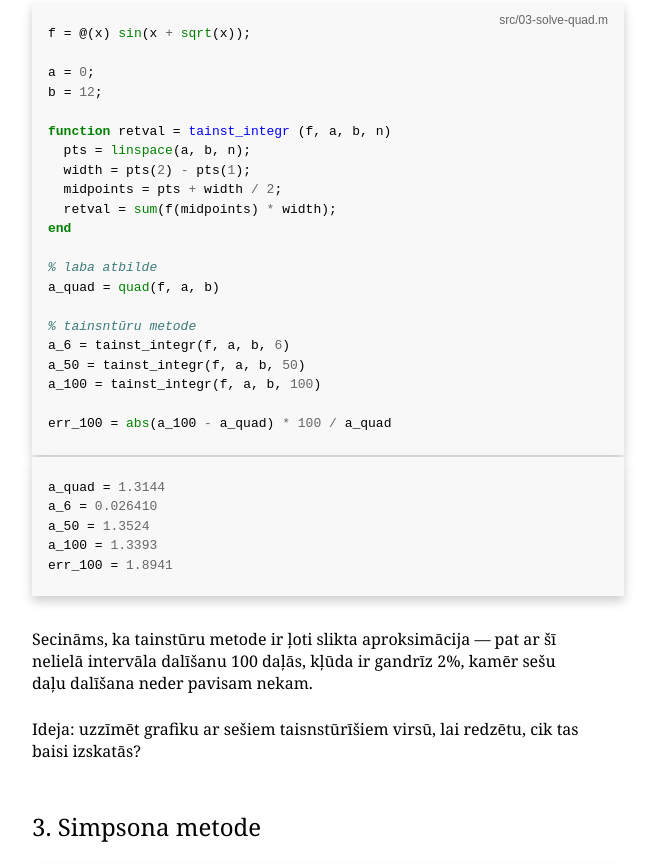
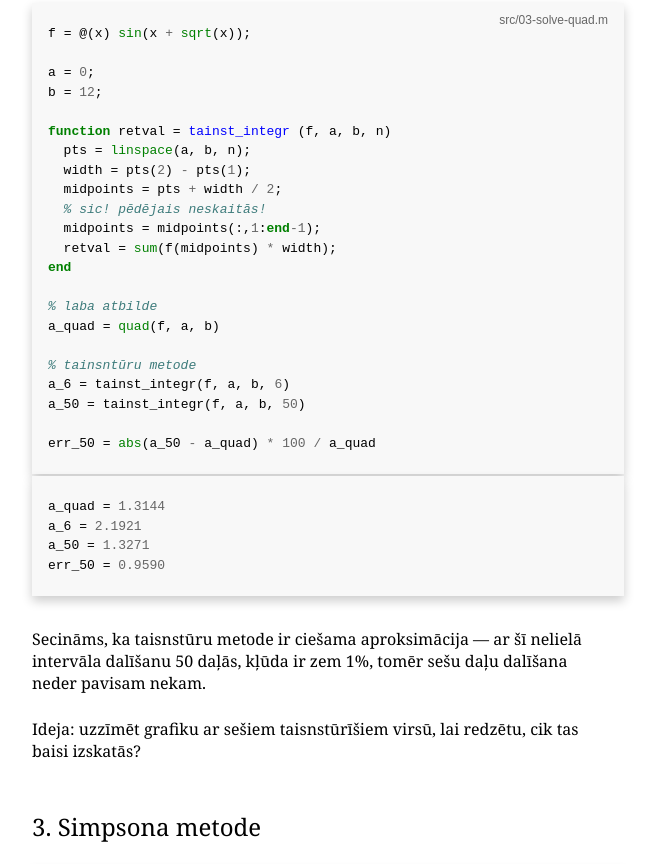
Before and after one commit to einars/matlab-01, a plain HTML site: page out/index.html in a window 1280 px wide. Shown: the part 3996-4860 px from the top of the page, without its empty margins (0-663 px from the left). Drawn offline with Linux system fonts and the light colour scheme.

```diff
--- a/out/index.html
+++ b/out/index.html
@@ -296,22 +296,22 @@ B = [7; 5; 3]
 <span class="w">  </span><span class="n">pts</span> <span class="p">=</span> <span class="nb">linspace</span><span class="p">(</span><span class="n">a</span><span class="p">,</span> <span class="n">b</span><span class="p">,</span> <span class="n">n</span><span class="p">);</span>
   <span class="n">width</span> <span class="p">=</span> <span class="n">pts</span><span class="p">(</span><span class="mi">2</span><span class="p">)</span> <span class="o">-</span> <span class="n">pts</span><span class="p">(</span><span class="mi">1</span><span class="p">);</span>
   <span class="n">midpoints</span> <span class="p">=</span> <span class="n">pts</span> <span class="o">+</span> <span class="n">width</span> <span class="o">/</span> <span class="mi">2</span><span class="p">;</span>
+  <span class="c">% sic! pēdējais neskaitās!</span>
+  <span class="n">midpoints</span> <span class="p">=</span> <span class="n">midpoints</span><span class="p">(:,</span><span class="mi">1</span><span class="p">:</span><span class="k">end</span><span class="o">-</span><span class="mi">1</span><span class="p">);</span>
   <span class="n">retval</span> <span class="p">=</span> <span class="nb">sum</span><span class="p">(</span><span class="n">f</span><span class="p">(</span><span class="n">midpoints</span><span class="p">)</span> <span class="o">*</span> <span class="n">width</span><span class="p">);</span>
 <span class="k">end</span><br>
 <span class="c">% laba atbilde</span>
 <span class="n">a_quad</span> <span class="p">=</span> <span class="nb">quad</span><span class="p">(</span><span class="n">f</span><span class="p">,</span> <span class="n">a</span><span class="p">,</span> <span class="n">b</span><span class="p">)</span><br>
 <span class="c">% tainsntūru metode</span>
 <span class="n">a_6</span> <span class="p">=</span> <span class="n">tainst_integr</span><span class="p">(</span><span class="n">f</span><span class="p">,</span> <span class="n">a</span><span class="p">,</span> <span class="n">b</span><span class="p">,</span> <span class="mi">6</span><span class="p">)</span>
-<span class="n">a_50</span> <span class="p">=</span> <span class="n">tainst_integr</span><span class="p">(</span><span class="n">f</span><span class="p">,</span> <span class="n">a</span><span class="p">,</span> <span class="n">b</span><span class="p">,</span> <span class="mi">50</span><span class="p">)</span>
-<span class="n">a_100</span> <span class="p">=</span> <span class="n">tainst_integr</span><span class="p">(</span><span class="n">f</span><span class="p">,</span> <span class="n">a</span><span class="p">,</span> <span class="n">b</span><span class="p">,</span> <span class="mi">100</span><span class="p">)</span><br>
-<span class="n">err_100</span> <span class="p">=</span> <span class="nb">abs</span><span class="p">(</span><span class="n">a_100</span> <span class="o">-</span> <span class="n">a_quad</span><span class="p">)</span> <span class="o">*</span> <span class="mi">100</span> <span class="o">/</span> <span class="n">a_quad</span>
+<span class="n">a_50</span> <span class="p">=</span> <span class="n">tainst_integr</span><span class="p">(</span><span class="n">f</span><span class="p">,</span> <span class="n">a</span><span class="p">,</span> <span class="n">b</span><span class="p">,</span> <span class="mi">50</span><span class="p">)</span><br>
+<span class="n">err_50</span> <span class="p">=</span> <span class="nb">abs</span><span class="p">(</span><span class="n">a_50</span> <span class="o">-</span> <span class="n">a_quad</span><span class="p">)</span> <span class="o">*</span> <span class="mi">100</span> <span class="o">/</span> <span class="n">a_quad</span>
 </pre></div><div class="highlight"><pre><span></span><span class="n">a_quad</span> <span class="p">=</span> <span class="mf">1.3144</span>
-<span class="n">a_6</span> <span class="p">=</span> <span class="mf">0.026410</span>
-<span class="n">a_50</span> <span class="p">=</span> <span class="mf">1.3524</span>
-<span class="n">a_100</span> <span class="p">=</span> <span class="mf">1.3393</span>
-<span class="n">err_100</span> <span class="p">=</span> <span class="mf">1.8941</span>
+<span class="n">a_6</span> <span class="p">=</span> <span class="mf">2.1921</span>
+<span class="n">a_50</span> <span class="p">=</span> <span class="mf">1.3271</span>
+<span class="n">err_50</span> <span class="p">=</span> <span class="mf">0.9590</span>
 </pre></div>
-<p>Secināms, ka tainstūru metode ir ļoti slikta aproksimācija — pat ar šī nelielā intervāla dalīšanu 100 daļās, kļūda ir gandrīz 2%, kamēr sešu daļu dalīšana neder pavisam nekam.</p>
+<p>Secināms, ka taisnstūru metode ir ciešama aproksimācija — ar šī nelielā intervāla dalīšanu 50 daļās, kļūda ir zem 1%, tomēr sešu daļu dalīšana neder pavisam nekam.</p>
 <p>Ideja: uzzīmēt grafiku ar sešiem taisnstūrīšiem virsū, lai redzētu, cik tas baisi izskatās?</p>
 <h2>3. Simpsona metode</h2>
 <div class="highlight code"><div class="file-name">src/03-solve-simpson.m</div><pre><span></span><span class="n">f</span> <span class="p">=</span> <span class="p">@(</span><span class="n">x</span><span class="p">)</span> <span class="nb">sin</span><span class="p">(</span><span class="n">x</span> <span class="o">+</span> <span class="nb">sqrt</span><span class="p">(</span><span class="n">x</span><span class="p">));</span><br>
@@ -333,8 +333,7 @@ B = [7; 5; 3]
 </pre></div><div class="highlight"><pre><span></span><span class="n">a_simp</span> <span class="p">=</span> <span class="mf">1.3133</span>
 <span class="n">err_simp</span> <span class="p">=</span> <span class="mf">0.090878</span>
 </pre></div></p>
-<p>Simpsona metodei nav ne vainas: ar vien divdesmit dalījumiem, kļūda ir &lt;1%.</p>
-<p>Nav parādīts kodā, bet ar n=100, kļūda ir &lt;0.1%.</p>
+<p>Simpsona metodei nav ne vainas: ar vien divdesmit dalījumiem, kļūda ir &lt;0.1%.</p>
 <h2>4. Figūras laukuma aprēķins</h2>
 <p>Figūras laukumu dalīsim divās daļās. Kreiso kārtu izteiksim kā trešās pakāpes polinomu,</p>
 <p>Kreisā daļa:</p>
```
Also changed, not shown: 1 other file.
